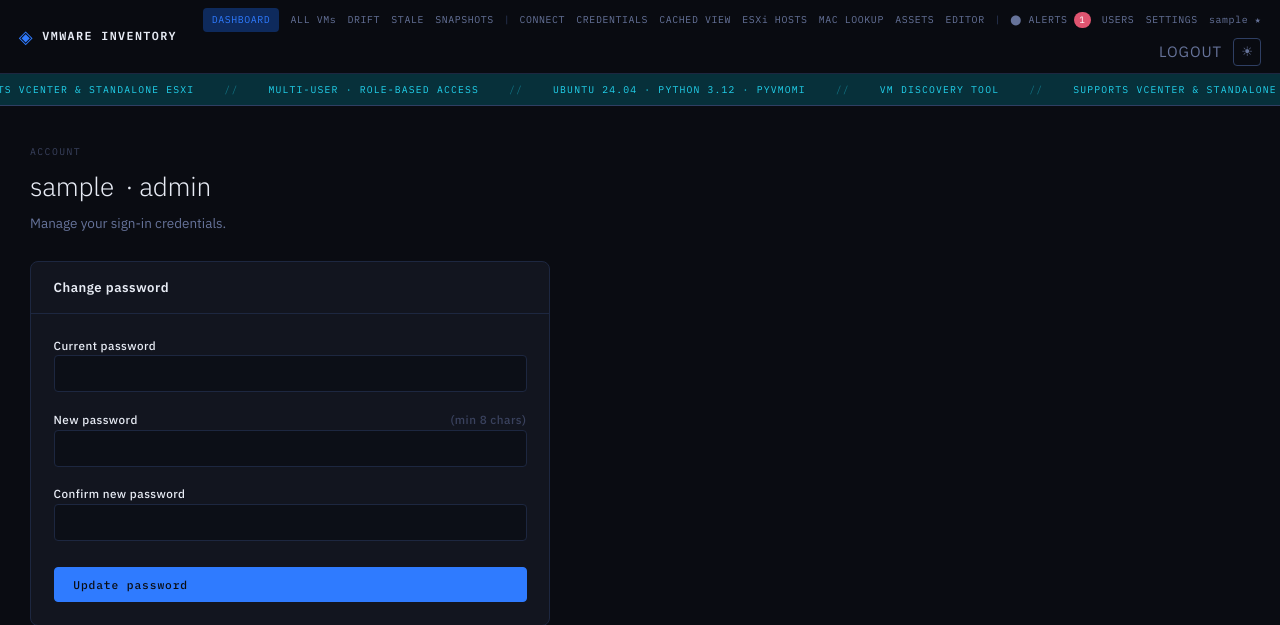
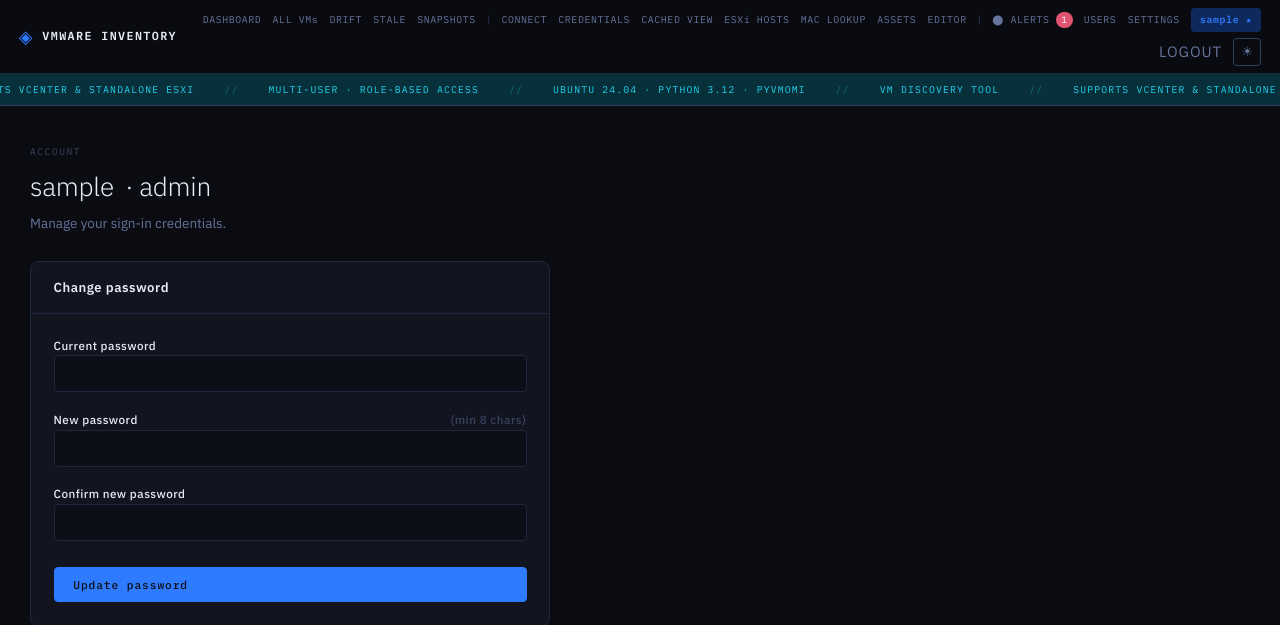
Before and after one commit to raajsharan/vm_list, a Flask app: page /account in a window 1280 px wide. Shown: the top 625 px of the page. Run offline with Flask 3, Linux system fonts and the light colour scheme; the visitor is signed in with stand-in values (Sample User, id 1); data comes from the database, SQL or seed files in the repository; parts of the project's set-up code (start-up, migrations or seed data) failed here and were passed over; some libraries are stand-ins or nearby versions.

Commit message:
@ Highlight the active nav tab based on current route
Apply nav-link--active to the link matching request.endpoint (with related
endpoints grouped, e.g. dashboard_vms->DASHBOARD, discover->CONNECT) instead
of permanently highlighting DASHBOARD. Pairs with the .nav-link--active style.

Co-Authored-By: Claude Opus 4.8 (1M context) <noreply@anthropic.com>
@

```diff
--- a/templates/base.html
+++ b/templates/base.html
@@ -20,32 +20,33 @@
       </div>
       <nav class="header-nav">
         {% if current_user and current_user.id %}
-        <a href="{{ url_for('dashboard') }}" class="nav-link nav-link--highlight">DASHBOARD</a>
-        <a href="{{ url_for('all_vms') }}" class="nav-link">ALL VMs</a>
-        <a href="{{ url_for('drift') }}" class="nav-link">DRIFT</a>
-        <a href="{{ url_for('stale') }}" class="nav-link">STALE</a>
-        <a href="{{ url_for('snapshots') }}" class="nav-link">SNAPSHOTS</a>
+        {% set ep = request.endpoint or '' %}
+        <a href="{{ url_for('dashboard') }}" class="nav-link{{ ' nav-link--active' if ep in ['dashboard','dashboard_vms'] else '' }}">DASHBOARD</a>
+        <a href="{{ url_for('all_vms') }}" class="nav-link{{ ' nav-link--active' if ep in ['all_vms','export_all_csv','export_all_json'] else '' }}">ALL VMs</a>
+        <a href="{{ url_for('drift') }}" class="nav-link{{ ' nav-link--active' if ep == 'drift' else '' }}">DRIFT</a>
+        <a href="{{ url_for('stale') }}" class="nav-link{{ ' nav-link--active' if ep in ['stale','export_stale'] else '' }}">STALE</a>
+        <a href="{{ url_for('snapshots') }}" class="nav-link{{ ' nav-link--active' if ep == 'snapshots' else '' }}">SNAPSHOTS</a>
         <span class="nav-sep">|</span>
         {% if current_user.is_admin %}
-        <a href="{{ url_for('index') }}" class="nav-link">CONNECT</a>
-        <a href="{{ url_for('credentials') }}" class="nav-link">CREDENTIALS</a>
+        <a href="{{ url_for('index') }}" class="nav-link{{ ' nav-link--active' if ep in ['index','discover'] else '' }}">CONNECT</a>
+        <a href="{{ url_for('credentials') }}" class="nav-link{{ ' nav-link--active' if ep == 'credentials' else '' }}">CREDENTIALS</a>
         {% endif %}
-        <a href="{{ url_for('view_cached') }}" class="nav-link">CACHED VIEW</a>
-        <a href="{{ url_for('esxi_topology') }}" class="nav-link">ESXi HOSTS</a>
-        <a href="{{ url_for('mac_lookup') }}" class="nav-link">MAC LOOKUP</a>
-        <a href="{{ url_for('asset_details') }}" class="nav-link">ASSETS</a>
+        <a href="{{ url_for('view_cached') }}" class="nav-link{{ ' nav-link--active' if ep == 'view_cached' else '' }}">CACHED VIEW</a>
+        <a href="{{ url_for('esxi_topology') }}" class="nav-link{{ ' nav-link--active' if ep == 'esxi_topology' else '' }}">ESXi HOSTS</a>
+        <a href="{{ url_for('mac_lookup') }}" class="nav-link{{ ' nav-link--active' if ep == 'mac_lookup' else '' }}">MAC LOOKUP</a>
+        <a href="{{ url_for('asset_details') }}" class="nav-link{{ ' nav-link--active' if ep == 'asset_details' else '' }}">ASSETS</a>
         {% if current_user.is_admin %}
-        <a href="{{ url_for('asset_editor') }}" class="nav-link">EDITOR</a>
+        <a href="{{ url_for('asset_editor') }}" class="nav-link{{ ' nav-link--active' if ep == 'asset_editor' else '' }}">EDITOR</a>
         {% endif %}
         <span class="nav-sep">|</span>
-        <a href="{{ url_for('notifications') }}" class="nav-link" title="Notifications">
+        <a href="{{ url_for('notifications') }}" class="nav-link{{ ' nav-link--active' if ep == 'notifications' else '' }}" title="Notifications">
           ⬤ ALERTS{% if nav_notif_count %} <span class="nav-badge">{{ nav_notif_count }}</span>{% endif %}
         </a>
         {% if current_user.is_admin %}
-        <a href="{{ url_for('users') }}" class="nav-link">USERS</a>
-        <a href="{{ url_for('settings') }}" class="nav-link">SETTINGS</a>
+        <a href="{{ url_for('users') }}" class="nav-link{{ ' nav-link--active' if ep == 'users' else '' }}">USERS</a>
+        <a href="{{ url_for('settings') }}" class="nav-link{{ ' nav-link--active' if ep == 'settings' else '' }}">SETTINGS</a>
         {% endif %}
-        <a href="{{ url_for('account') }}" class="nav-link" title="Account">
+        <a href="{{ url_for('account') }}" class="nav-link{{ ' nav-link--active' if ep == 'account' else '' }}" title="Account">
           {{ current_user.username }}{% if current_user.is_admin %} ★{% endif %}
         </a>
         <form method="POST" action="{{ url_for('logout') }}" style="display:contents">
```
